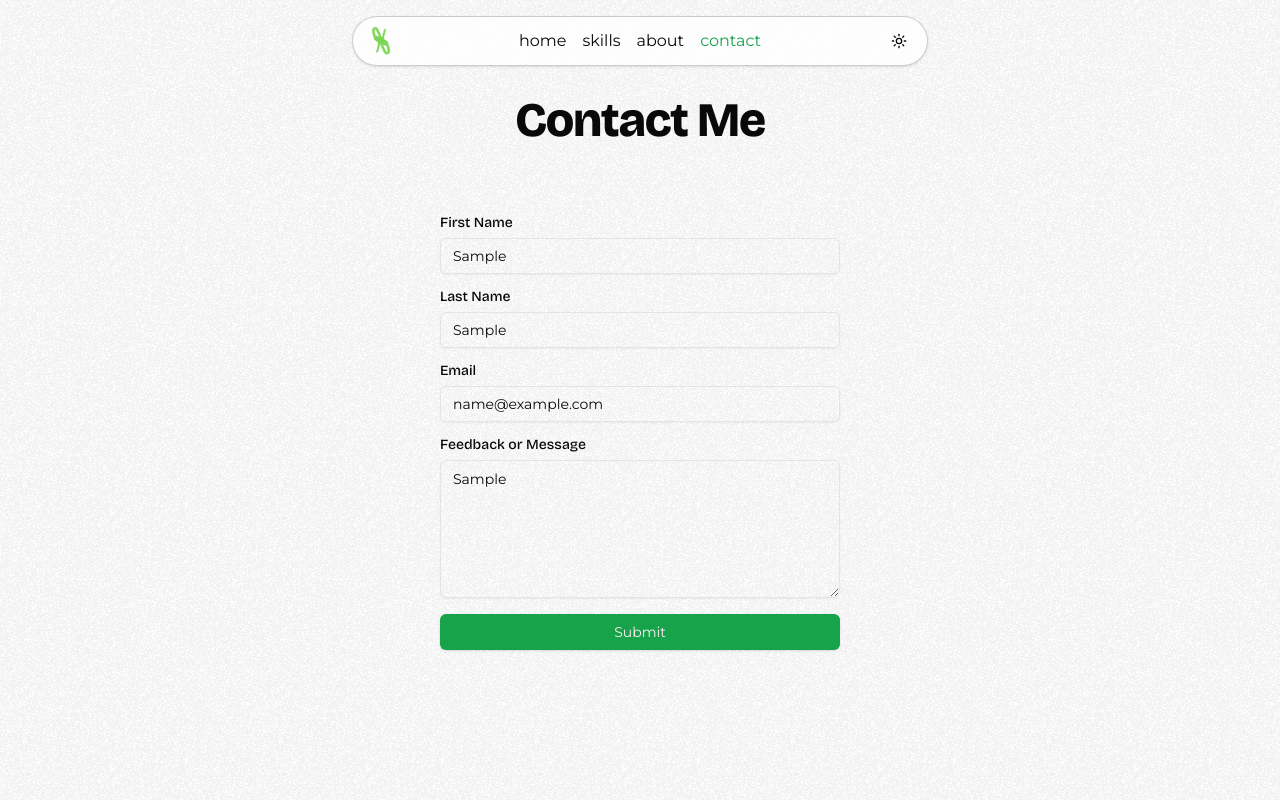
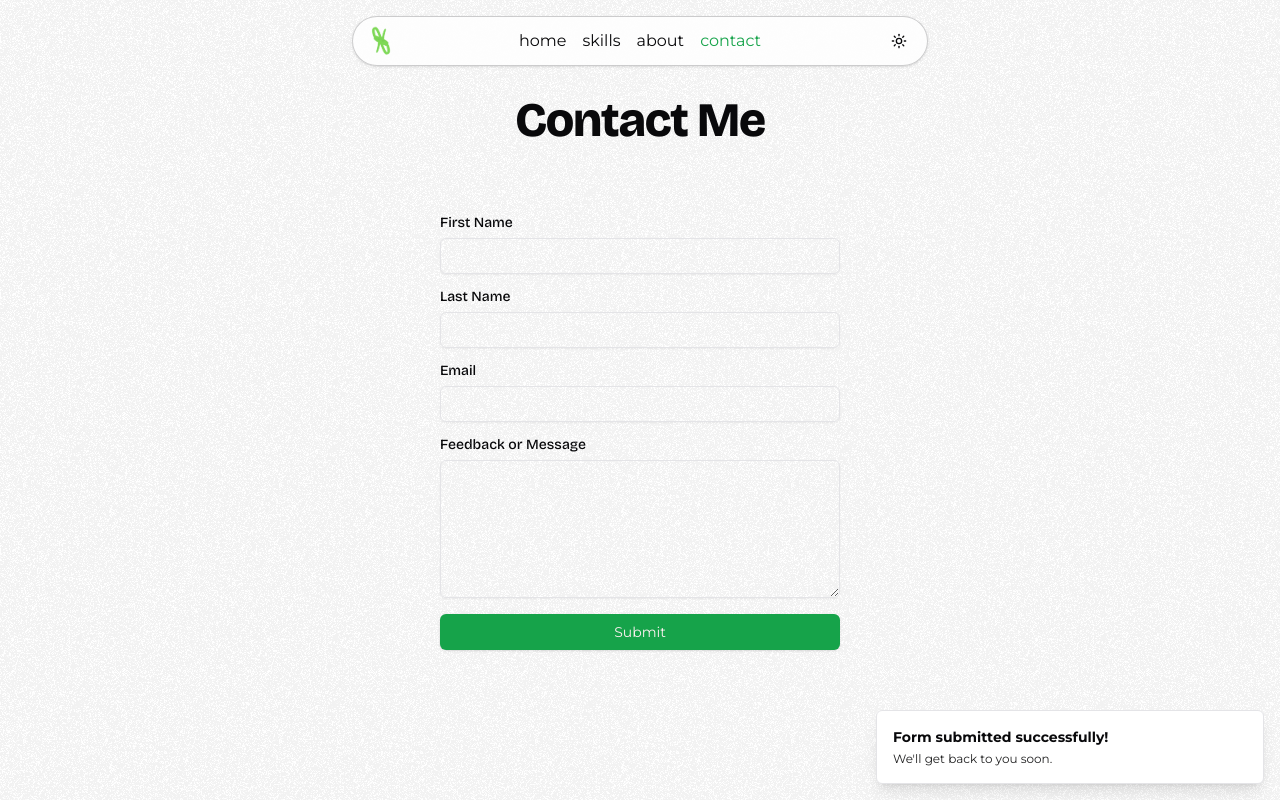
Before and after one commit to bryan308/personal-website, a Next.js app: page /contact in a window 1280 px wide. Both pictures are taken after typing "Sample", "Sample", "name@example.com", "Sample" into the empty fields and a click on the button "Submit". Shown: the top 800 px of the page. Built offline with nearby package versions, Linux system fonts and the light colour scheme.

Commit message:
feat: add interaction to contact form but it is not actually working

```diff
--- a/components/shared/contact/form.jsx
+++ b/components/shared/contact/form.jsx
@@ -1,15 +1,61 @@
 "use client"
 
+import { useState } from "react"
 import { Textarea } from "@/components/ui/textarea"
-
 import { Button } from "@/components/ui/button"
-import { Card, CardContent, CardDescription, CardHeader, CardTitle } from "@/components/ui/card"
+import { Card, CardContent } from "@/components/ui/card"
 import { Input } from "@/components/ui/input"
 import { Label } from "@/components/ui/label"
 import { motion } from "motion/react"
+import { Loader2 } from "lucide-react"
+import { useToast } from "@/hooks/use-toast"
+import { Toaster } from "@/components/ui/toaster"
+import { ToastProvider } from "@/components/ui/toast"
 
 export default function Form() {
+	const [isSubmitting, setIsSubmitting] = useState(false)
+	const [formData, setFormData] = useState({
+		fname: "",
+		lname: "",
+		email: "",
+		message: "",
+	})
+	const [errors, setErrors] = useState({})
+	const { toast } = useToast()
+
+	const handleChange = (e) => {
+		const { id, value } = e.target
+		setFormData((prev) => ({ ...prev, [id]: value }))
+		setErrors((prev) => ({ ...prev, [id]: "" }))
+	}
+
+	const validateForm = () => {
+		let newErrors = {}
+		if (!formData.fname.trim()) newErrors.fname = "First name is required"
+		if (!formData.lname.trim()) newErrors.lname = "Last name is required"
+		if (!formData.email.trim()) newErrors.email = "Email is required"
+		else if (!/\S+@\S+\.\S+/.test(formData.email)) newErrors.email = "Email is invalid"
+		setErrors(newErrors)
+		return Object.keys(newErrors).length === 0
+	}
+
+	const handleSubmit = (e) => {
+		e.preventDefault()
+		if (validateForm()) {
+			setIsSubmitting(true)
+			setTimeout(() => {
+				setIsSubmitting(false)
+				toast({
+					title: "Form submitted successfully!",
+					description: "We'll get back to you soon.",
+				})
+				setFormData({ fname: "", lname: "", email: "", message: "" })
+			}, 2000)
+		}
+	}
+
 	return (
+		<ToastProvider>
 			<motion.div
 				initial={{ opacity: 0 }}
 				whileInView={{ opacity: 1 }}
@@ -24,7 +70,10 @@
 			>
 				<Card className="mt-12 mx-auto max-w-md bg-transparent border-none shadow-none">
 					<CardContent className="pt-6">
-					<div className="grid gap-4">
+						<form
+							onSubmit={handleSubmit}
+							className="grid gap-4"
+						>
 							<div className="grid gap-2">
 								<Label
 									htmlFor="fname"
@@ -35,8 +84,11 @@
 								<Input
 									id="fname"
 									type="text"
+									value={formData.fname}
+									onChange={handleChange}
 									required
 								/>
+								{errors.fname && <p className="text-red-500 text-sm">{errors.fname}</p>}
 							</div>
 							<div className="grid gap-2">
 								<Label
@@ -48,8 +100,11 @@
 								<Input
 									id="lname"
 									type="text"
+									value={formData.lname}
+									onChange={handleChange}
 									required
 								/>
+								{errors.lname && <p className="text-red-500 text-sm">{errors.lname}</p>}
 							</div>
 							<div className="grid gap-2">
 								<Label
@@ -61,8 +116,11 @@
 								<Input
 									id="email"
 									type="email"
+									value={formData.email}
+									onChange={handleChange}
 									required
 								/>
+								{errors.email && <p className="text-red-500 text-sm">{errors.email}</p>}
 							</div>
 							<div className="grid gap-2">
 								<Label
@@ -74,17 +132,29 @@
 								<Textarea
 									id="message"
 									rows={6}
+									value={formData.message}
+									onChange={handleChange}
 								/>
 							</div>
 							<Button
 								type="submit"
 								className="w-full"
+								disabled={isSubmitting}
 							>
-							Submit
+								{isSubmitting ? (
+									<>
+										<Loader2 className="mr-2 h-4 w-4 animate-spin" />
+										Submitting
+									</>
+								) : (
+									"Submit"
+								)}
 							</Button>
-					</div>
+						</form>
 					</CardContent>
 				</Card>
 			</motion.div>
+			<Toaster />
+		</ToastProvider>
 	)
 }
--- /dev/null
+++ b/components/ui/toast.jsx
@@ -0,0 +1,102 @@
+"use client"
+import * as React from "react"
+import * as ToastPrimitives from "@radix-ui/react-toast"
+import { cva } from "class-variance-authority"
+import { cn } from "@/lib/utils"
+import { X } from "lucide-react"
+
+const ToastProvider = ToastPrimitives.Provider
+
+const ToastViewport = React.forwardRef(({ className, ...props }, ref) => (
+	<ToastPrimitives.Viewport
+		ref={ref}
+		className={cn(
+			"fixed top-0 z-[100] flex max-h-screen w-full flex-col-reverse p-4 sm:bottom-0 sm:right-0 sm:top-auto sm:flex-col md:max-w-[420px]",
+			className
+		)}
+		{...props}
+	/>
+))
+ToastViewport.displayName = ToastPrimitives.Viewport.displayName
+
+const toastVariants = cva(
+	"group pointer-events-auto relative flex w-full items-center justify-between space-x-2 overflow-hidden rounded-md border p-4 pr-6 shadow-lg transition-all data-[swipe=cancel]:translate-x-0 data-[swipe=end]:translate-x-[var(--radix-toast-swipe-end-x)] data-[swipe=move]:translate-x-[var(--radix-toast-swipe-move-x)] data-[swipe=move]:transition-none data-[state=open]:animate-in data-[state=closed]:animate-out data-[swipe=end]:animate-out data-[state=closed]:fade-out-80 data-[state=closed]:slide-out-to-right-full data-[state=open]:slide-in-from-top-full data-[state=open]:sm:slide-in-from-bottom-full",
+	{
+		variants: {
+			variant: {
+				default: "border bg-background text-foreground",
+				destructive:
+					"destructive group border-destructive bg-destructive text-destructive-foreground",
+			},
+		},
+		defaultVariants: {
+			variant: "default",
+		},
+	}
+)
+
+const Toast = React.forwardRef(({ className, variant, ...props }, ref) => {
+	return (
+		<ToastPrimitives.Root
+			ref={ref}
+			className={cn(toastVariants({ variant }), className)}
+			{...props}
+		/>
+	)
+})
+Toast.displayName = ToastPrimitives.Root.displayName
+
+const ToastAction = React.forwardRef(({ className, ...props }, ref) => (
+	<ToastPrimitives.Action
+		ref={ref}
+		className={cn(
+			"inline-flex h-8 shrink-0 items-center justify-center rounded-md border bg-transparent px-3 text-sm font-medium transition-colors hover:bg-secondary focus:outline-none focus:ring-1 focus:ring-ring disabled:pointer-events-none disabled:opacity-50 group-[.destructive]:border-muted/40 group-[.destructive]:hover:border-destructive/30 group-[.destructive]:hover:bg-destructive group-[.destructive]:hover:text-destructive-foreground group-[.destructive]:focus:ring-destructive",
+			className
+		)}
+		{...props}
+	/>
+))
+ToastAction.displayName = ToastPrimitives.Action.displayName
+
+const ToastClose = React.forwardRef(({ className, ...props }, ref) => (
+	<ToastPrimitives.Close
+		ref={ref}
+		className={cn(
+			"absolute right-1 top-1 rounded-md p-1 text-foreground/50 opacity-0 transition-opacity hover:text-foreground focus:opacity-100 focus:outline-none focus:ring-1 group-hover:opacity-100 group-[.destructive]:text-red-300 group-[.destructive]:hover:text-red-50 group-[.destructive]:focus:ring-red-400 group-[.destructive]:focus:ring-offset-red-600",
+			className
+		)}
+		toast-close=""
+		{...props}
+	>
+		<X className="h-4 w-4" />
+	</ToastPrimitives.Close>
+))
+ToastClose.displayName = ToastPrimitives.Close.displayName
+
+const ToastTitle = React.forwardRef(({ className, ...props }, ref) => (
+	<ToastPrimitives.Title
+		ref={ref}
+		className={cn("text-sm font-semibold [&+div]:text-xs", className)}
+		{...props}
+	/>
+))
+ToastTitle.displayName = ToastPrimitives.Title.displayName
+
+const ToastDescription = React.forwardRef(({ className, ...props }, ref) => (
+	<ToastPrimitives.Description
+		ref={ref}
+		className={cn("text-sm opacity-90", className)}
+		{...props}
+	/>
+))
+ToastDescription.displayName = ToastPrimitives.Description.displayName
+
+export {
+	ToastProvider,
+	ToastViewport,
+	Toast,
+	ToastTitle,
+	ToastDescription,
+	ToastClose,
+	ToastAction,
+}
--- /dev/null
+++ b/components/ui/toaster.jsx
@@ -0,0 +1,35 @@
+"use client"
+
+import { useToast } from "@/hooks/use-toast"
+import {
+  Toast,
+  ToastClose,
+  ToastDescription,
+  ToastProvider,
+  ToastTitle,
+  ToastViewport,
+} from "@/components/ui/toast"
+
+export function Toaster() {
+  const { toasts } = useToast()
+
+  return (
+    (<ToastProvider>
+      {toasts.map(function ({ id, title, description, action, ...props }) {
+        return (
+          (<Toast key={id} {...props}>
+            <div className="grid gap-1">
+              {title && <ToastTitle>{title}</ToastTitle>}
+              {description && (
+                <ToastDescription>{description}</ToastDescription>
+              )}
+            </div>
+            {action}
+            <ToastClose />
+          </Toast>)
+        );
+      })}
+      <ToastViewport />
+    </ToastProvider>)
+  );
+}
--- /dev/null
+++ b/hooks/use-toast.js
@@ -0,0 +1,155 @@
+"use client";
+// Inspired by react-hot-toast library
+import * as React from "react"
+
+const TOAST_LIMIT = 1
+const TOAST_REMOVE_DELAY = 1000000
+
+const actionTypes = {
+  ADD_TOAST: "ADD_TOAST",
+  UPDATE_TOAST: "UPDATE_TOAST",
+  DISMISS_TOAST: "DISMISS_TOAST",
+  REMOVE_TOAST: "REMOVE_TOAST"
+}
+
+let count = 0
+
+function genId() {
+  count = (count + 1) % Number.MAX_SAFE_INTEGER
+  return count.toString();
+}
+
+const toastTimeouts = new Map()
+
+const addToRemoveQueue = (toastId) => {
+  if (toastTimeouts.has(toastId)) {
+    return
+  }
+
+  const timeout = setTimeout(() => {
+    toastTimeouts.delete(toastId)
+    dispatch({
+      type: "REMOVE_TOAST",
+      toastId: toastId,
+    })
+  }, TOAST_REMOVE_DELAY)
+
+  toastTimeouts.set(toastId, timeout)
+}
+
+export const reducer = (state, action) => {
+  switch (action.type) {
+    case "ADD_TOAST":
+      return {
+        ...state,
+        toasts: [action.toast, ...state.toasts].slice(0, TOAST_LIMIT),
+      };
+
+    case "UPDATE_TOAST":
+      return {
+        ...state,
+        toasts: state.toasts.map((t) =>
+          t.id === action.toast.id ? { ...t, ...action.toast } : t),
+      };
+
+    case "DISMISS_TOAST": {
+      const { toastId } = action
+
+      // ! Side effects ! - This could be extracted into a dismissToast() action,
+      // but I'll keep it here for simplicity
+      if (toastId) {
+        addToRemoveQueue(toastId)
+      } else {
+        state.toasts.forEach((toast) => {
+          addToRemoveQueue(toast.id)
+        })
+      }
+
+      return {
+        ...state,
+        toasts: state.toasts.map((t) =>
+          t.id === toastId || toastId === undefined
+            ? {
+                ...t,
+                open: false,
+              }
+            : t),
+      };
+    }
+    case "REMOVE_TOAST":
+      if (action.toastId === undefined) {
+        return {
+          ...state,
+          toasts: [],
+        }
+      }
+      return {
+        ...state,
+        toasts: state.toasts.filter((t) => t.id !== action.toastId),
+      };
+  }
+}
+
+const listeners = []
+
+let memoryState = { toasts: [] }
+
+function dispatch(action) {
+  memoryState = reducer(memoryState, action)
+  listeners.forEach((listener) => {
+    listener(memoryState)
+  })
+}
+
+function toast({
+  ...props
+}) {
+  const id = genId()
+
+  const update = (props) =>
+    dispatch({
+      type: "UPDATE_TOAST",
+      toast: { ...props, id },
+    })
+  const dismiss = () => dispatch({ type: "DISMISS_TOAST", toastId: id })
+
+  dispatch({
+    type: "ADD_TOAST",
+    toast: {
+      ...props,
+      id,
+      open: true,
+      onOpenChange: (open) => {
+        if (!open) dismiss()
+      },
+    },
+  })
+
+  return {
+    id: id,
+    dismiss,
+    update,
+  }
+}
+
+function useToast() {
+  const [state, setState] = React.useState(memoryState)
+
+  React.useEffect(() => {
+    listeners.push(setState)
+    return () => {
+      const index = listeners.indexOf(setState)
+      if (index > -1) {
+        listeners.splice(index, 1)
+      }
+    };
+  }, [state])
+
+  return {
+    ...state,
+    toast,
+    dismiss: (toastId) => dispatch({ type: "DISMISS_TOAST", toastId }),
+  };
+}
+
+export { useToast, toast }
--- a/package.json
+++ b/package.json
@@ -11,6 +11,7 @@
   "dependencies": {
     "@radix-ui/react-label": "^2.1.0",
     "@radix-ui/react-slot": "^1.1.0",
+    "@radix-ui/react-toast": "^1.2.2",
     "class-variance-authority": "^0.7.0",
     "clsx": "^2.1.1",
     "lenis": "^1.1.16",
```
Also changed, not shown: 1 other file (tests, documents, lock files or other folders). Lines whose indentation alone changed are shown as unchanged.
